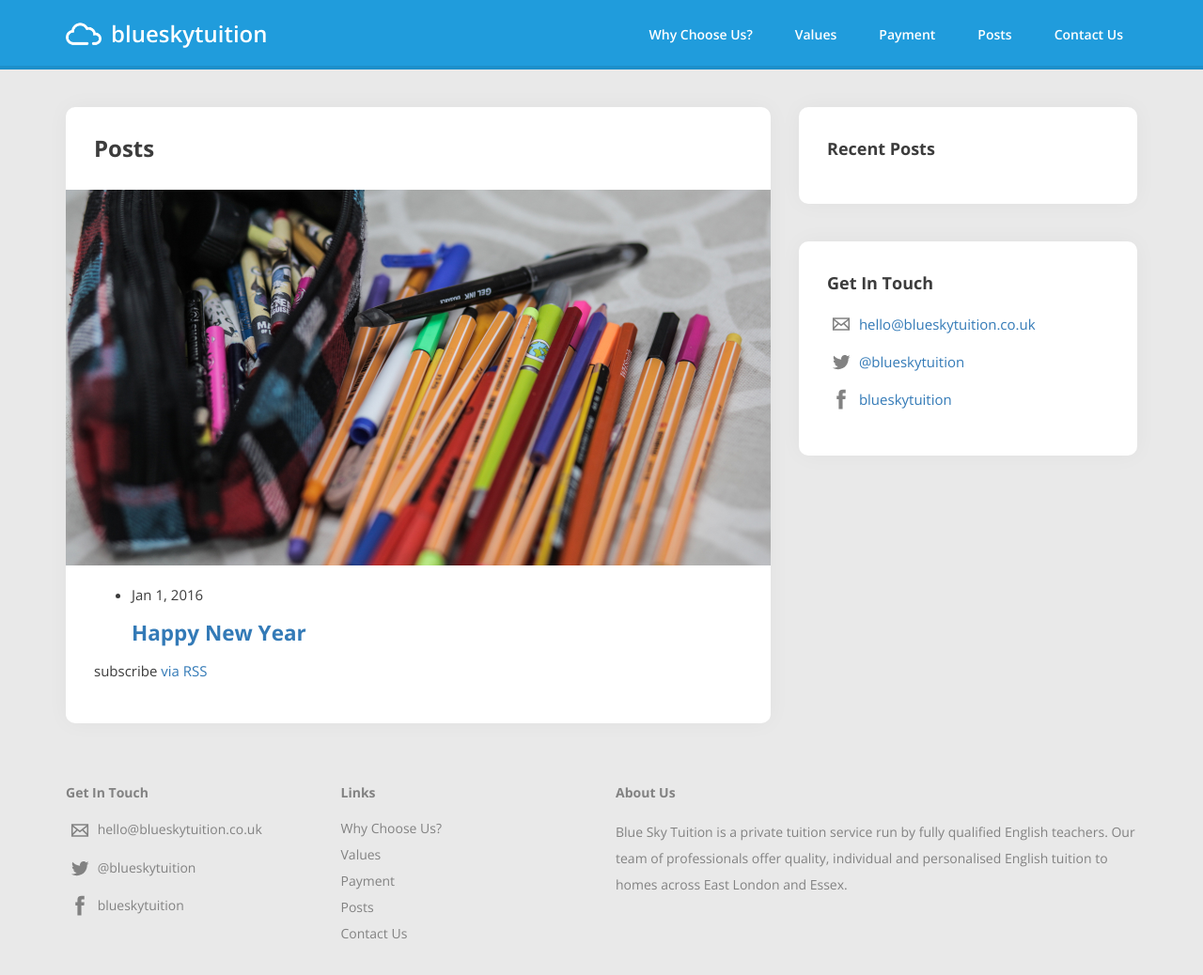
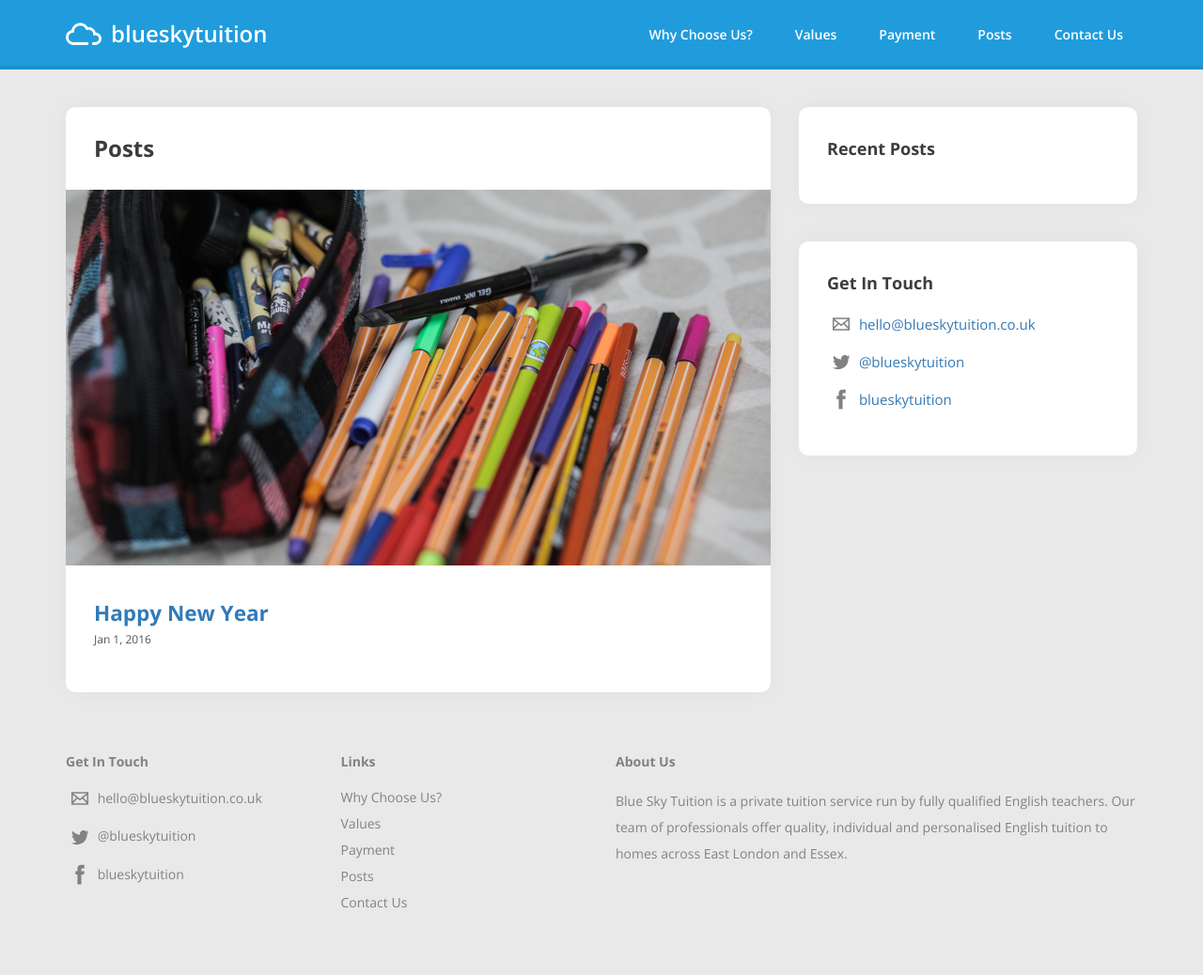
Before and after one commit to 01taylop/blue-sky-tuition, a Jekyll site: the page built from posts.md, in a window 1280 px wide. Shown: the whole page at 94% size. Built offline with Jekyll 4.4.1, drawn with Linux system fonts in a browser that asks for light colours; after the commit the page ends 1005 px from its top, so only the background shows below that.

Commit message:
Added some basic style to the posts.

```diff
--- /dev/null
+++ b/_sass/partials/_posts.scss
@@ -0,0 +1,34 @@
+ul.post-list {
+  margin-top: 40px;
+  padding: 0;
+  list-style-type: none;
+  li {
+    &:not(:last-child) {
+      margin-bottom: 40px;
+    }
+    h2 {
+      margin-bottom: 6px;
+    }
+    p {
+      font-size: 12px;
+      margin-top: 0px;
+      color: lighten($font-color, 10%);
+    }
+  }
+}
+
+.post.blog {
+  a.blog-back-button {
+    font-size: 14px;
+    display: block;
+    margin-bottom: 10px;
+  }
+  h1.post-title {
+    margin-bottom: 6px;
+  }
+  p.post-meta {
+    font-size: 12px;
+    margin-top: 0px;
+    color: lighten($font-color, 10%);
+  }
+}
--- a/css/main.scss
+++ b/css/main.scss
@@ -14,5 +14,6 @@
   "partials/features",
   "partials/pages",
   "partials/buttons",
-  "partials/social"
+  "partials/social",
+  "partials/posts"
 ;
--- a/posts.md
+++ b/posts.md
@@ -10,13 +10,10 @@ subcontent: [recent-posts, contact]
 <ul class="post-list">
   {% for post in site.posts %}
     <li>
-      <span class="post-meta">{{ post.date | date: "%b %-d, %Y" }}</span>
-
       <h2>
         <a class="post-link" href="{{ post.url | prepend: site.baseurl }}">{{ post.title }}</a>
       </h2>
+      <p><span class="post-meta">{{ post.date | date: "%b %-d, %Y" }}</span></p>
     </li>
   {% endfor %}
 </ul>
-
-<p class="rss-subscribe">subscribe <a href="{{ "/feed.xml" | prepend: site.baseurl }}">via RSS</a></p>
```
Also changed, not shown: README.md.
